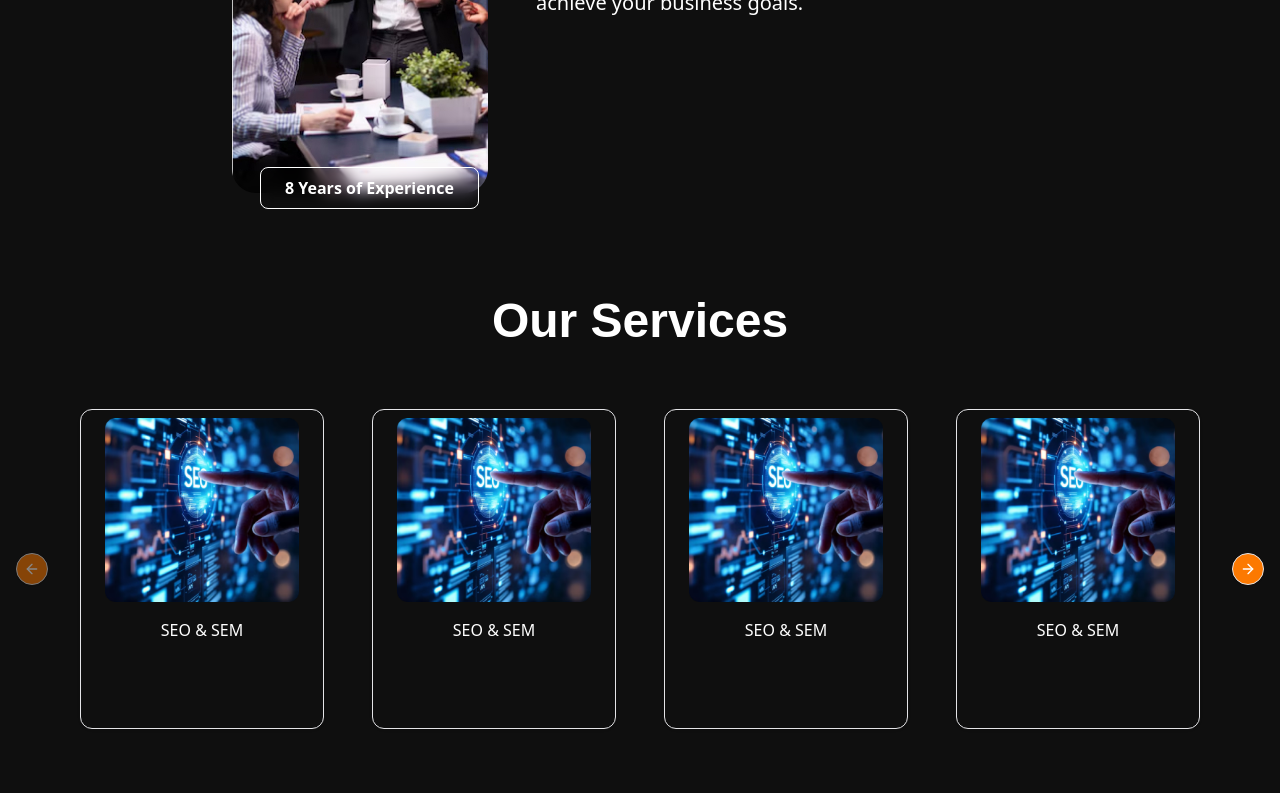
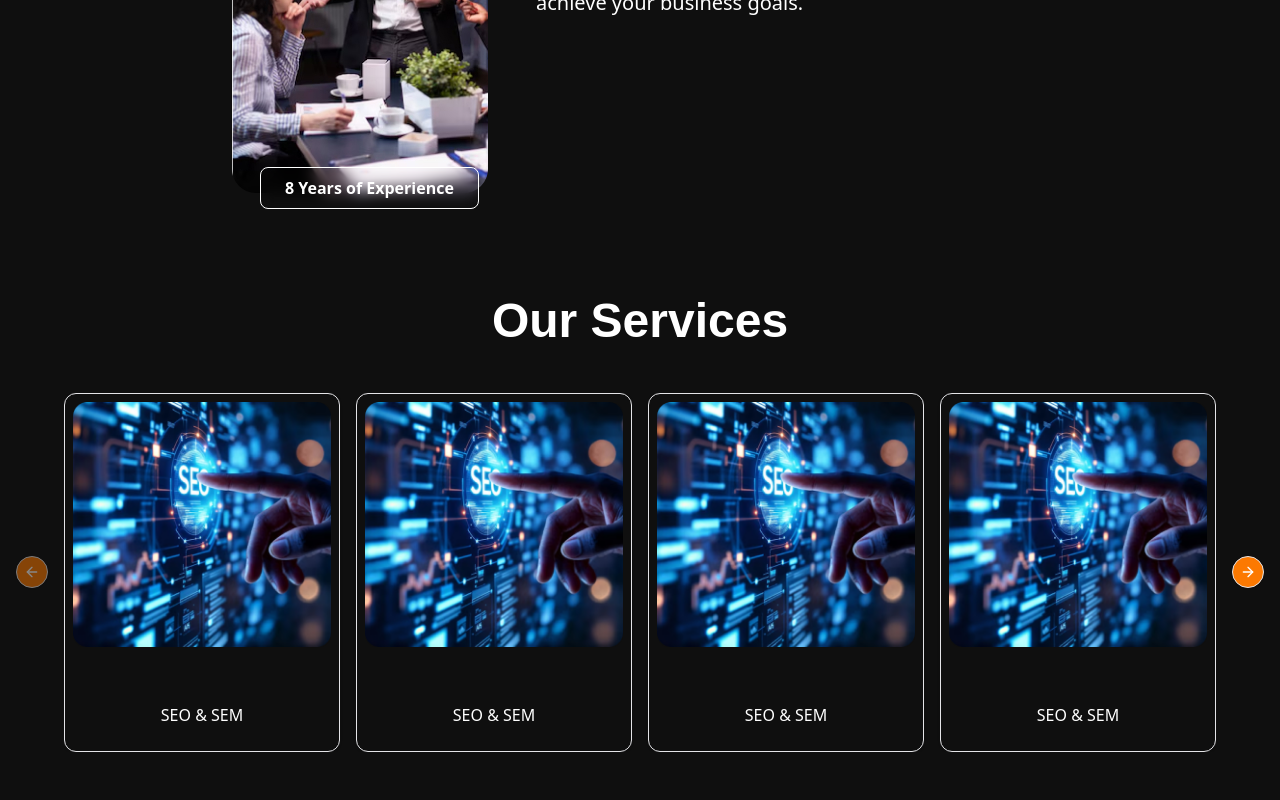
Before and after one commit to Ankit-Kum-ar/MarketingExl-Refactor, a React (Vite) app in the folder client/: page / in a window 1280 px wide. Shown: the part 1351-2151 px from the top of the page. Built offline with nearby package versions, Linux system fonts and the light colour scheme.

Commit message:
Enhance Card and Carousel components with improved styling and custom gradient background

```diff
--- a/client/src/components/ui/card.tsx
+++ b/client/src/components/ui/card.tsx
@@ -57,7 +57,7 @@ const CardContent = React.forwardRef<
   HTMLDivElement,
   React.HTMLAttributes<HTMLDivElement>
 >(({ className, ...props }, ref) => (
-  <div ref={ref} className={cn("p-6 pt-0", className)} {...props} />
+  <div ref={ref} className={cn("px-2 pb-6 pt-0", className)} {...props} />
 ))
 CardContent.displayName = "CardContent"
 
@@ -67,7 +67,7 @@ const CardFooter = React.forwardRef<
 >(({ className, ...props }, ref) => (
   <div
     ref={ref}
-    className={cn("flex items-center p-6 pt-0", className)}
+    className={cn("flex items-center pt-0", className)}
     {...props}
   />
 ))
--- a/client/src/pages/Home/components/OurService.tsx
+++ b/client/src/pages/Home/components/OurService.tsx
@@ -11,7 +11,7 @@ const OurService = () => {
   return (
     <div className="bg-[#0f0f0f] text-white flex flex-col justify-center items-center py-12">
         <h1 className="text-5xl font-poppins font-semibold mb-12">Our Services</h1>
-        <div className="w-full flex justify-center">
+        <div className="flex justify-center">
           <Carousel
           opts={{
             align: "start",
@@ -21,9 +21,9 @@ const OurService = () => {
             <CarouselContent>
               {Array.from({ length: 5 }).map((_, index) => (
                 <CarouselItem key={index} className="md:basis-1/2 lg:basis-1/4">
-                <div className="p-4">
-                  <Card className="bg-[#0f0f0f] text-white h-80 ">
-                    <CardContent className="flex flex-col gap-4 mt-2 items-center justify-center">
+                  <div className="w-full flex justify-center">
+                    <Card className="bg-[#0f0f0f] text-white bg-custom-gradient">
+                      <CardContent className="flex flex-col gap-14 mt-2 items-center justify-center">
                         <img src="/images/card_1.png" alt="" className="" />
                         <p>SEO & SEM</p>
                       </CardContent>
--- a/client/tailwind.config.js
+++ b/client/tailwind.config.js
@@ -13,6 +13,9 @@ module.exports = {
 				poppins: ['Poppins', 'sans-serif'],
 			},
     		colors: {
+				backgroundImage: {
+					'custom-gradient': 'linear-gradient(to top, #FC7901, rgba(252,121,1,0.8), rgba(252,121,1,0))',
+				},
     			background: 'hsl(var(--background))',
     			foreground: 'hsl(var(--foreground))',
     			card: {
```
Also changed, not shown: client/public/images/noise.png (added). Lines whose indentation alone changed are shown as unchanged.
